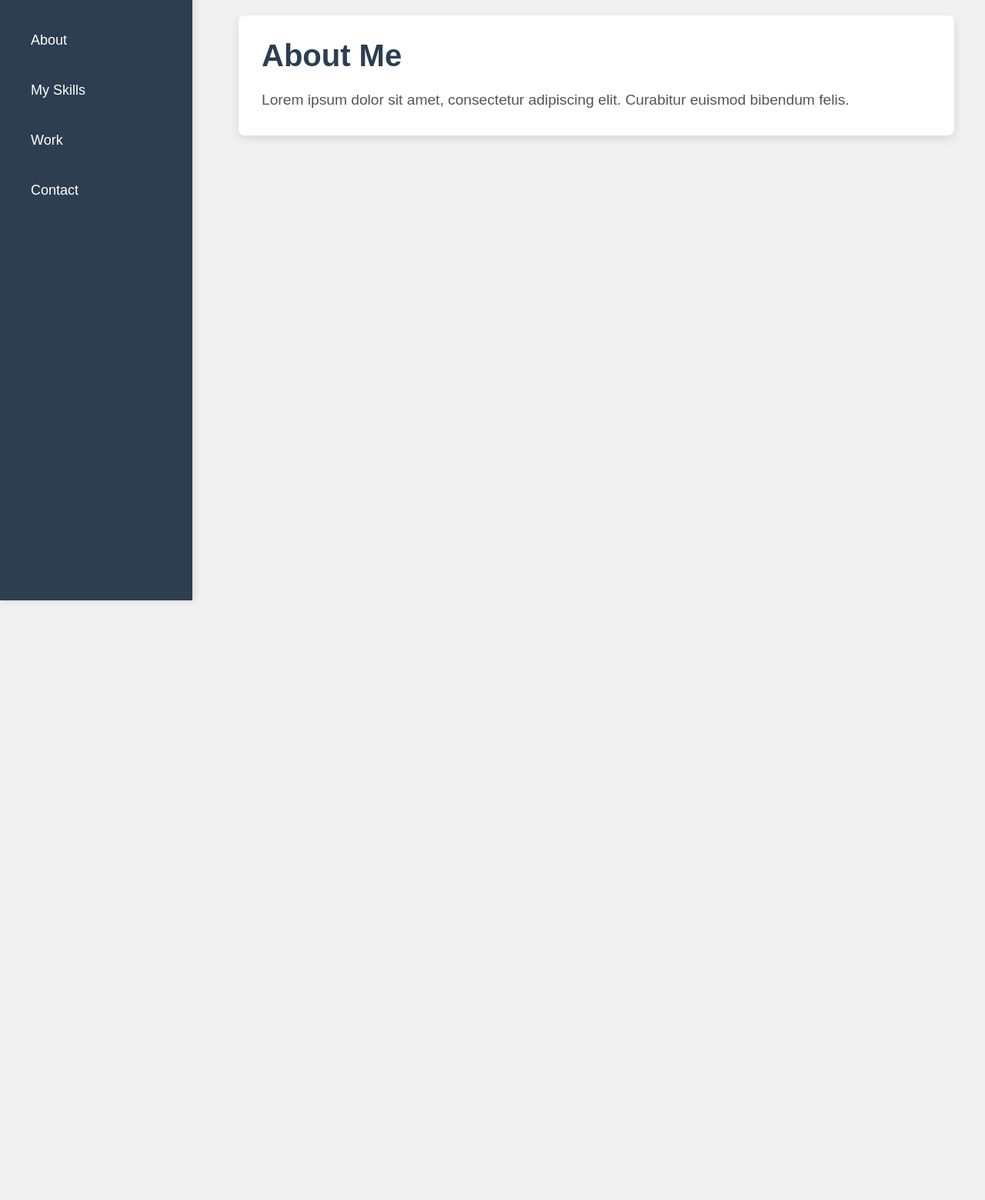
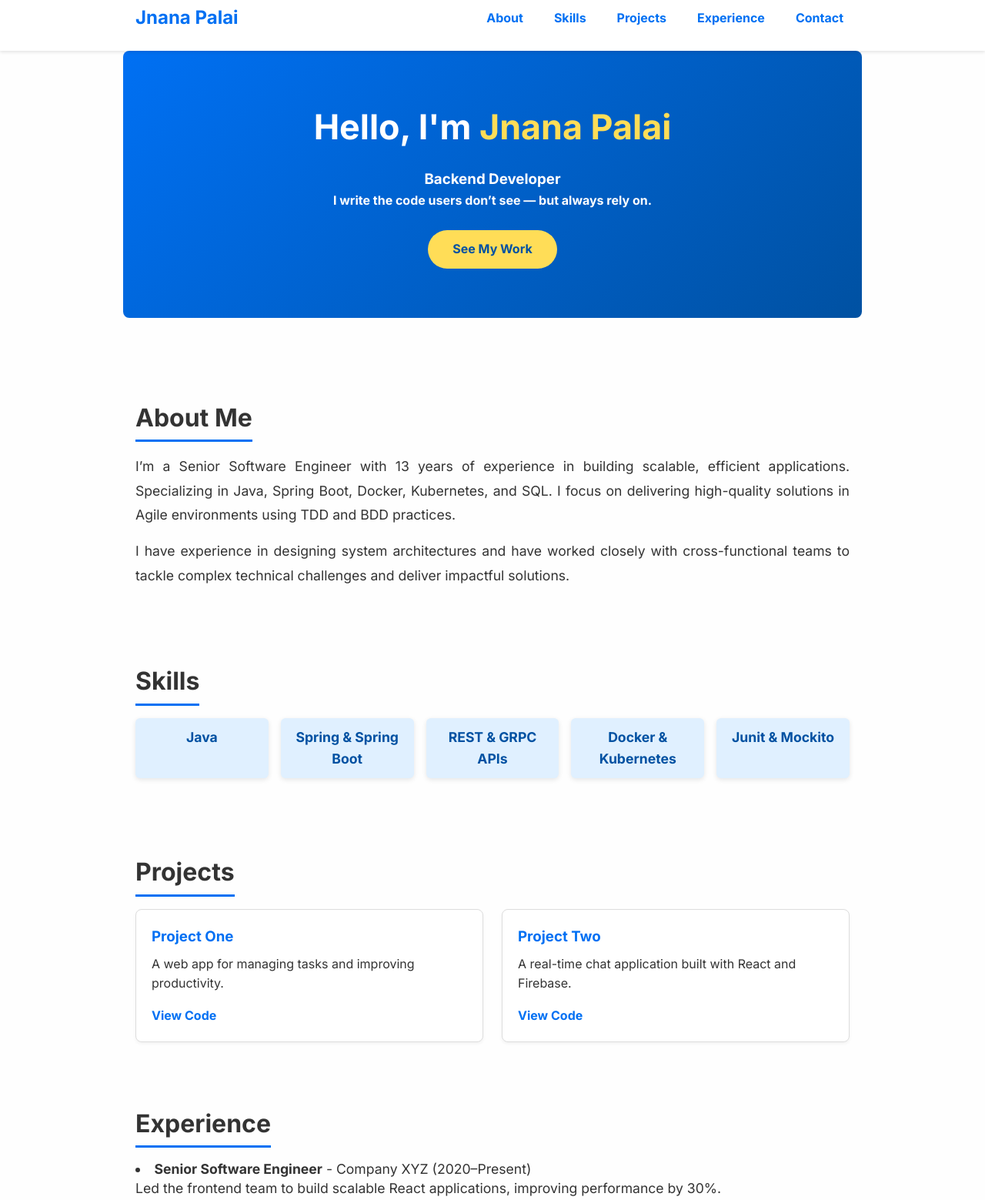
Before and after one commit to jnanapalai/jp.dev, a plain HTML site: page index.html in a window 1280 px wide. Shown: the part 20-1579 px from the top of the page at 77% size. Before the commit the page ends 800 px from the top, so only its background shows below. Drawn offline with Linux system fonts and the light colour scheme.

Commit message:
changing code and description

```diff
--- a/index.html
+++ b/index.html
@@ -1,85 +1,114 @@
 <!DOCTYPE html>
 <html lang="en">
 <head>
-    <meta charset="UTF-8">
-    <meta name="viewport" content="width=device-width, initial-scale=1.0">
-    <title>Your Portfolio</title>
-    <link rel="stylesheet" href="style.css">
+  <meta charset="UTF-8" />
+  <meta name="viewport" content="width=device-width, initial-scale=1" />
+  <title>Jnanapalai - Senior Software Engineer</title>
+  <link rel="stylesheet" href="style.css" />
+  <link href="https://fonts.googleapis.com/css2?family=Inter:wght@400;700&display=swap" rel="stylesheet" />
+  <link href="https://cdnjs.cloudflare.com/ajax/libs/font-awesome/6.0.0-beta3/css/all.min.css" rel="stylesheet">
+
 </head>
 <body>
-    <div class="container">
-        <!-- Sidebar Menu -->
-        <nav class="sidebar">
-            <ul>
-                <li><a href="javascript:void(0);" onclick="showSection('about')">About</a></li>
-                <li><a href="javascript:void(0);" onclick="showSection('skills')">My Skills</a></li>
-                <li><a href="javascript:void(0);" onclick="showSection('work')">Work</a></li>
-                <li><a href="javascript:void(0);" onclick="showSection('contact')">Contact</a></li>
+
+  <header>
+    <nav class="container">
+      <a href="#hero" class="logo">Jnana Palai</a>
+      <ul class="nav-links">
+        <li><a href="#about">About</a></li>
+        <li><a href="#skills">Skills</a></li>
+        <li><a href="#projects">Projects</a></li>
+        <li><a href="#experience">Experience</a></li>
+        <li><a href="#contact">Contact</a></li>
       </ul>
     </nav>
+  </header>
 
-        <!-- Main Content -->
-        <div class="content">
-            <!-- About Section -->
-            <section id="about" class="section">
-                <h1>About Me</h1>
-                <p>Lorem ipsum dolor sit amet, consectetur adipiscing elit. Curabitur euismod bibendum felis.</p>
+  <section id="hero" class="hero container">
+    <div>
+      <h1>Hello, I'm <span>Jnana Palai</span></h1>
+      <h3>Backend Developer</h3>
+      <h4>I write the code users don’t see — but always rely on.</h4>
+      <!-- <p>Senior Software Engineer passionate about building scalable, efficient web applications.</p> -->
+    </br>
+      <a href="#projects" class="btn">See My Work</a>
+    </div>
   </section>
 
-            <!-- Skills Section -->
-            <section id="skills" class="section">
-                <h1>My Skills</h1>
-                <p>HTML, CSS, JavaScript, React, Node.js, Python, and more...</p>
+  <section id="about" class="container about">
+    <h2>About Me</h2>
+    <p style="text-align: justify; line-height: 1.8; margin-bottom: 15px;">
+      I’m a Senior Software Engineer with 13 years of experience in building scalable, efficient applications.
+      Specializing in Java, Spring Boot, Docker, Kubernetes, and SQL.
+      I focus on delivering high-quality solutions in Agile environments using TDD and BDD practices.
+  </p>
+
+  <p style="text-align: justify; line-height: 1.8;">
+      I have experience in designing system architectures and have worked closely with cross-functional teams
+      to tackle complex technical challenges and deliver impactful solutions.
+  </p>
   </section>
 
-            <!-- Work Section -->
-            <section id="work" class="section">
-                <h1>My Work</h1>
-                <p>Here are some projects I've worked on:</p>
-                <ul>
-                    <li>Project 1 - Description</li>
-                    <li>Project 2 - Description</li>
-                    <li>Project 3 - Description</li>
+  <section id="skills" class="container skills">
+    <h2>Skills</h2>
+    <ul class="skills-list">
+      <li>Java</li>
+      <li>Spring & Spring Boot</li>
+      <li>REST & GRPC APIs</li>
+      <li>Docker & Kubernetes</li>
+      <li>Junit & Mockito</li>
     </ul>
   </section>
 
-            <!-- Contact Section -->
-            <section id="contact" class="section">
-                <h1>Contact</h1>
-                <p>Email: example@example.com</p>
-                <p>Phone: +123456789</p>
+  <section id="projects" class="container projects">
+    <h2>Projects</h2>
+    <div class="project-cards">
+      <article class="project-card">
+        <h3>Project One</h3>
+        <p>A web app for managing tasks and improving productivity.</p>
+        <a href="https://github.com/jnanapalai/project-one" target="_blank" rel="noopener">View Code</a>
+      </article>
+      <article class="project-card">
+        <h3>Project Two</h3>
+        <p>A real-time chat application built with React and Firebase.</p>
+        <a href="https://github.com/jnanapalai/project-two" target="_blank" rel="noopener">View Code</a>
+      </article>
+      <!-- Add more projects here -->
+    </div>
   </section>
-        </div>
-    </div>
 
-    <script>
-        // Default Section to Show (About Me)
-        document.addEventListener("DOMContentLoaded", function() {
-            showSection('about');
-        });
+  <section id="experience" class="container experience">
+    <h2>Experience</h2>
+    <ul>
+      <li>
+        <strong>Senior Software Engineer</strong> - Company XYZ (2020–Present)<br />
+        Led the frontend team to build scalable React applications, improving performance by 30%.
+      </li>
+      <li>
+        <strong>Software Engineer</strong> - Company ABC (2017–2020)<br />
+        Developed REST APIs and microservices with Node.js and Express.
+      </li>
+    </ul>
+  </section>
 
-        // Function to Show Section Based on Menu Click
-        function showSection(sectionId) {
-            // Hide all sections
-            const sections = document.querySelectorAll('.section');
-            sections.forEach(function(section) {
-                section.classList.remove('show');
-                section.classList.add('hide');  // Remove show class to hide
-            });
+  <section id="contact" class="container contact">
+    <h2>Contact Me</h2>
+    <p>
+      <i class="fas fa-envelope"></i>
+      Email: <a href="mailto:jnana335@gmail.com">jnanapalai@example.com</a>
+  </p>
+  <p>
+      <i class="fab fa-github"></i>
+      GitHub: <a href="https://github.com/jnanapalai" target="_blank" rel="noopener">github.com/jnanapalai</a>
+  </p>
+  <p>
+      <i class="fab fa-linkedin"></i>
+      LinkedIn: <a href="https://linkedin.com/in/jnanapalai" target="_blank" rel="noopener">linkedin.com/in/jnanapalai</a>
+  </p>  </section>
 
-            // Show the selected section
-            const selectedSection = document.getElementById(sectionId);
-            if (selectedSection) {
-                selectedSection.classList.add('show');
-                selectedSection.classList.remove('hide'); // Add show class to display
+  <footer>
+    <p>© 2025 Jnanapalai. All rights reserved.</p>
+  </footer>
 
-                 // Scroll the entire page to the top of the selected section
-                window.scrollTo({
-                    top: selectedSection.offsetTop - document.documentElement.clientHeight / 2,
-                    behavior: 'smooth'
-                });
-            }
-        }
-    </script>
 </body>
 </html>
--- a/style.css
+++ b/style.css
@@ -1,121 +1,200 @@
-/* Basic Reset */
+/* Reset & base */
 * {
     margin: 0;
     padding: 0;
     box-sizing: border-box;
   }
-
-/* Body Styles */
   body {
-    font-family: 'Arial', sans-serif;
-    background-color: #f0f0f0;
+    font-family: 'Inter', sans-serif;
+    line-height: 1.6;
     color: #333;
-    display: flex;
-    min-height: 100vh;
+    background-color: #fefefe;
+    scroll-behavior: smooth;
+  }
+  a {
+    color: #0070f3;
+    text-decoration: none;
+  }
+  a:hover {
+    text-decoration: underline;
   }
 
-/* Container for Layout */
+  /* Container */
   .container {
-    display: flex;
-    width: 100%;
+    max-width: 960px;
+    margin: 0 auto;
+    padding: 1.5rem 1rem;
   }
 
-/* Sidebar Styles */
-.sidebar {
-    width: 250px;
-    background-color: #2c3e50;
-    color: #fff;
-    padding: 30px 20px;
-    height: 100vh;
-    position: fixed;
+  /* Header */
+  header {
+    background-color: #fff;
+    box-shadow: 0 2px 4px rgb(0 0 0 / 0.1);
+    position: sticky;
     top: 0;
-    left: 0;
-    transition: all 0.3s ease;
-    box-shadow: 2px 0 10px rgba(0, 0, 0, 0.1);
+    z-index: 1000;
+  }
+  nav {
+    display: flex;
+    justify-content: space-between;
+    align-items: center;
+  }
+  .logo {
+    font-weight: 700;
+    font-size: 1.5rem;
+    color: #0070f3;
+  }
+  .nav-links {
+    list-style: none;
+    display: flex;
+    gap: 1.5rem;
+  }
+  .nav-links a {
+    font-weight: 600;
+    padding: 0.3rem 0.5rem;
+    transition: background-color 0.3s ease;
+    border-radius: 4px;
+  }
+  .nav-links a:hover {
+    background-color: #e0f0ff;
   }
 
-.sidebar ul {
-    list-style: none;
+  /* Hero */
+  .hero {
+    padding: 4rem 0;
+    text-align: center;
+    background: linear-gradient(135deg, #0070f3 0%, #0051a2 100%);
+    color: #fff;
+    border-radius: 8px;
+    margin-bottom: 3rem;
+  }
+  .hero h1 {
+    font-size: 2.8rem;
+    margin-bottom: 1rem;
+  }
+  .hero h1 span {
+    color: #ffdd57;
+  }
+  .hero p {
+    font-size: 1.2rem;
+    margin-bottom: 2rem;
+    max-width: 600px;
+    margin-left: auto;
+    margin-right: auto;
+  }
+  .btn {
+    background-color: #ffdd57;
+    color: #0051a2;
+    padding: 0.75rem 2rem;
+    font-weight: 700;
+    border-radius: 30px;
+    display: inline-block;
+    transition: background-color 0.3s ease;
+  }
+  .btn:hover {
+    background-color: #ffd633;
   }
 
-.sidebar ul li {
-    margin: 20px 0;
+  /* Sections */
+  h2 {
+    font-size: 2rem;
+    margin-bottom: 1rem;
+    border-bottom: 3px solid #0070f3;
+    display: inline-block;
+    padding-bottom: 0.2rem;
+    margin-top: 2rem;
+  }
+  .about p,
+  .experience ul,
+  .skills-list,
+  .contact p {
+    font-size: 1.1rem;
+    margin-bottom: 1rem;
   }
 
-.sidebar ul li a {
-    text-decoration: none;
-    color: #fff;
-    font-size: 18px;
-    display: block;
-    padding: 12px 20px;
-    border-radius: 5px;
-    transition: background-color 0.3s, padding-left 0.3s;
+  /* Skills */
+  .skills-list {
+    list-style: none;
+    display: grid;
+    grid-template-columns: repeat(auto-fit,minmax(140px,1fr));
+    gap: 1rem;
+  }
+  .skills-list li {
+    background-color: #e0f0ff;
+    padding: 0.7rem 1rem;
+    border-radius: 6px;
+    text-align: center;
+    font-weight: 600;
+    color: #0051a2;
+    box-shadow: 0 2px 6px rgb(0 0 0 / 0.1);
   }
 
-.sidebar ul li a:hover {
-    background-color: #34495e;
-    padding-left: 30px;
+  /* Projects */
+  .project-cards {
+    display: grid;
+    gap: 1.5rem;
+    grid-template-columns: repeat(auto-fit,minmax(280px,1fr));
+  }
+  .project-card {
+    border: 1px solid #ddd;
+    padding: 1.25rem;
+    border-radius: 8px;
+    background-color: #fff;
+    box-shadow: 0 2px 4px rgb(0 0 0 / 0.05);
+    transition: box-shadow 0.3s ease;
+  }
+  .project-card:hover {
+    box-shadow: 0 6px 15px rgb(0 0 0 / 0.1);
+  }
+  .project-card h3 {
+    margin-bottom: 0.5rem;
+    color: #0070f3;
+  }
+  .project-card p {
+    margin-bottom: 1rem;
+  }
+  .project-card a {
+    font-weight: 700;
+    color: #0070f3;
+  }
+  .project-card a:hover {
+    text-decoration: underline;
   }
 
-/* Content Styles */
-.content {
-    margin-left: 270px;
-    padding: 40px;
-    width: 100%;
-    transition: margin-left 0.3s;
+  /* Experience */
+  .experience ul {
+    list-style-position: inside;
+  }
+  .experience li {
+    margin-bottom: 1rem;
+    line-height: 1.4;
   }
 
-section {
-    margin-bottom: 40px;
-    background-color: #fff;
-    padding: 30px;
-    border-radius: 8px;
-    box-shadow: 0 4px 12px rgba(0, 0, 0, 0.1);
-    opacity: 0;
-    transform: translateY(30px);
-    transition: all 0.5s ease;
+  /* Contact */
+  .contact a {
+    font-weight: 600;
+    color: #0070f3;
   }
 
-section.show {
-    opacity: 1;
-    transform: translateY(0);
-
-}
-
-section.hide {
-    display: none;
-
-}
-
-
-
-section h1 {
-    font-size: 2.5em;
-    color: #2c3e50;
-    margin-bottom: 20px;
-    font-weight: 600;
-}
-
-section p {
-    font-size: 1.2em;
-    color: #555;
-    line-height: 1.6;
-}
-
-ul {
-    margin-top: 20px;
-}
-
-ul li {
-    font-size: 1.1em;
+  /* Footer */
+  footer {
+    text-align: center;
+    padding: 1.5rem 0;
+    background-color: #f1f1f1;
+    margin-top: 3rem;
+    font-size: 0.9rem;
     color: #555;
   }
 
-ul li:not(:last-child) {
-    margin-bottom: 10px;
+  /* Responsive */
+  @media (max-width: 600px) {
+    .nav-links {
+      display: none;
     }
-
-/* Smooth Scroll for Sections */
-html {
-    scroll-behavior: smooth;
+    header nav {
+      justify-content: center;
     }
+    .hero h1 {
+      font-size: 2rem;
+    }
+  }
```
Lines whose indentation alone changed are shown as unchanged.
